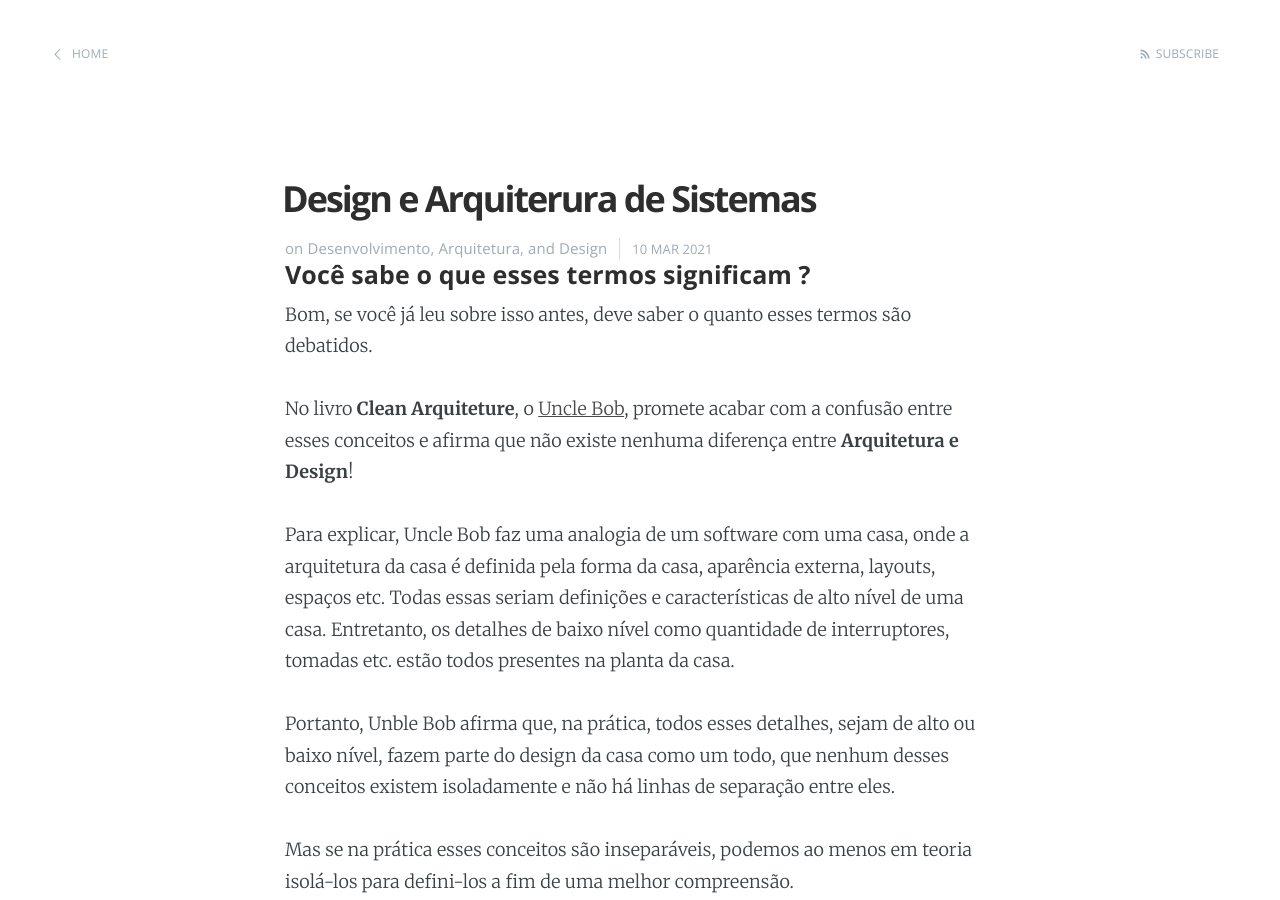
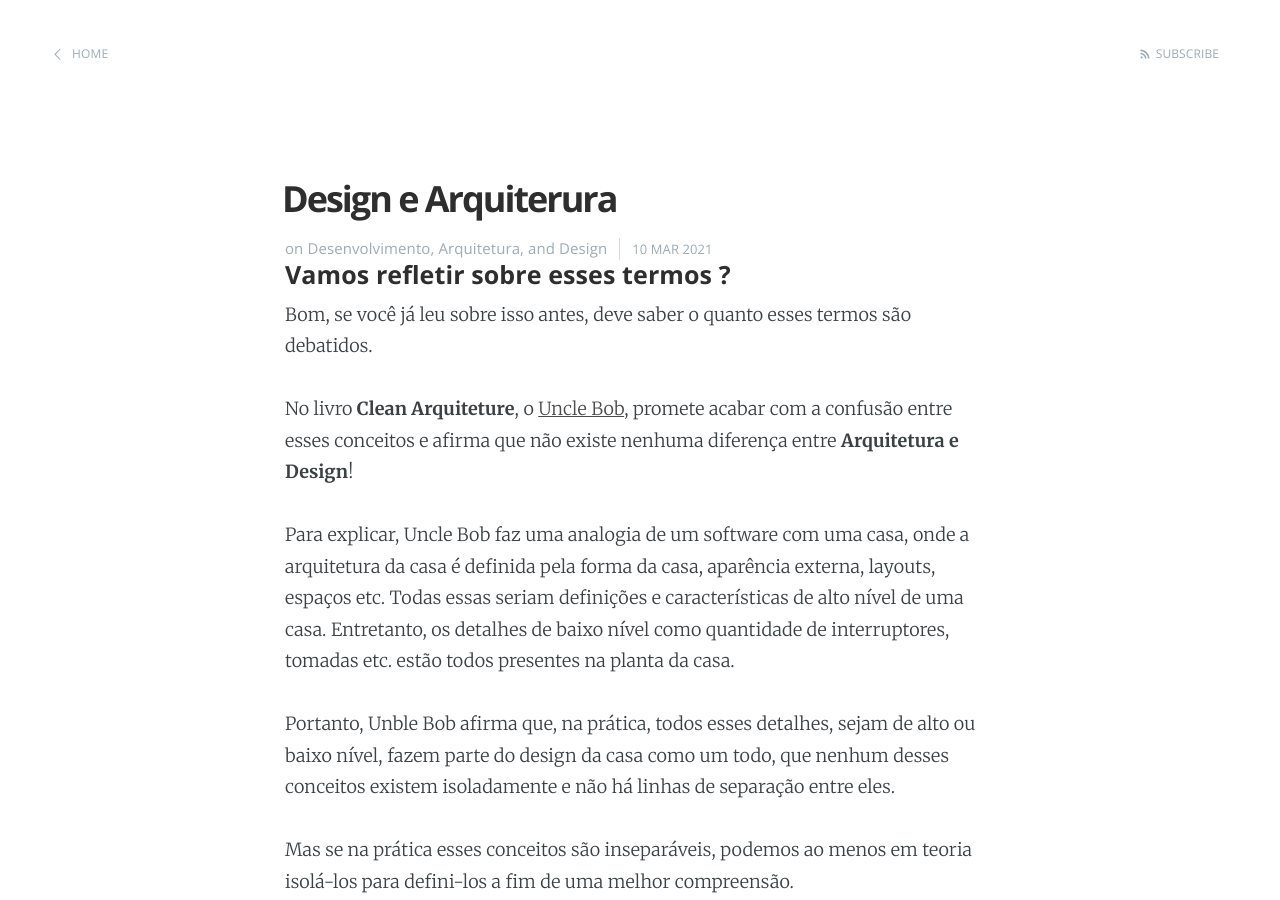
Before and after one commit to fabiorolim/fabiorolim.github.io, a Jekyll site: the page built from _posts/2021-03-10-design-arquiterura.markdown, in a window 1280 px wide and 900 px high. Built offline with Jekyll 4.4.1, drawn with Linux system fonts in a browser that asks for light colours.

Commit message:
Altera título do Post design e arquitetura

```diff
--- a/_posts/2021-03-10-design-arquiterura.markdown
+++ b/_posts/2021-03-10-design-arquiterura.markdown
@@ -1,12 +1,12 @@
 ---
 layout: post
-title:  "Design e Arquiterura de Sistemas"
+title:  "Design e Arquiterura"
 date:   2021-03-10 22:23:00
 categories: Desenvolvimento Arquitetura Design
 ---
 
 
-#### Você sabe o que esses termos significam ?
+#### Vamos refletir sobre esses termos ?
 
 
 
```
